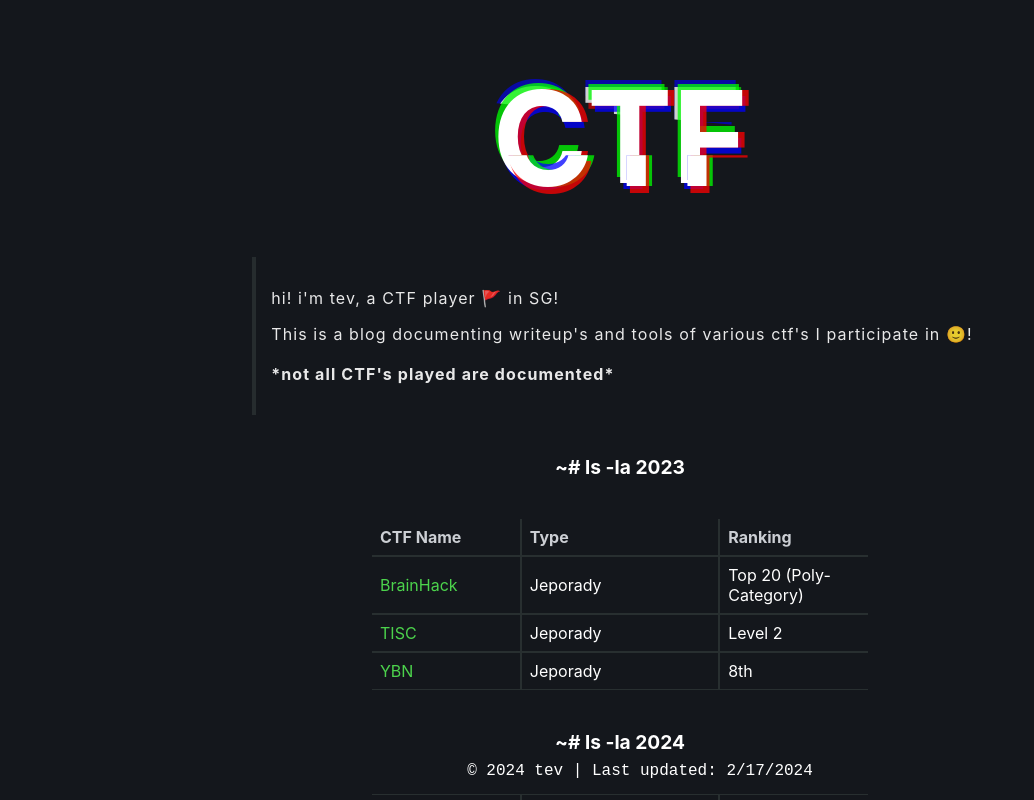
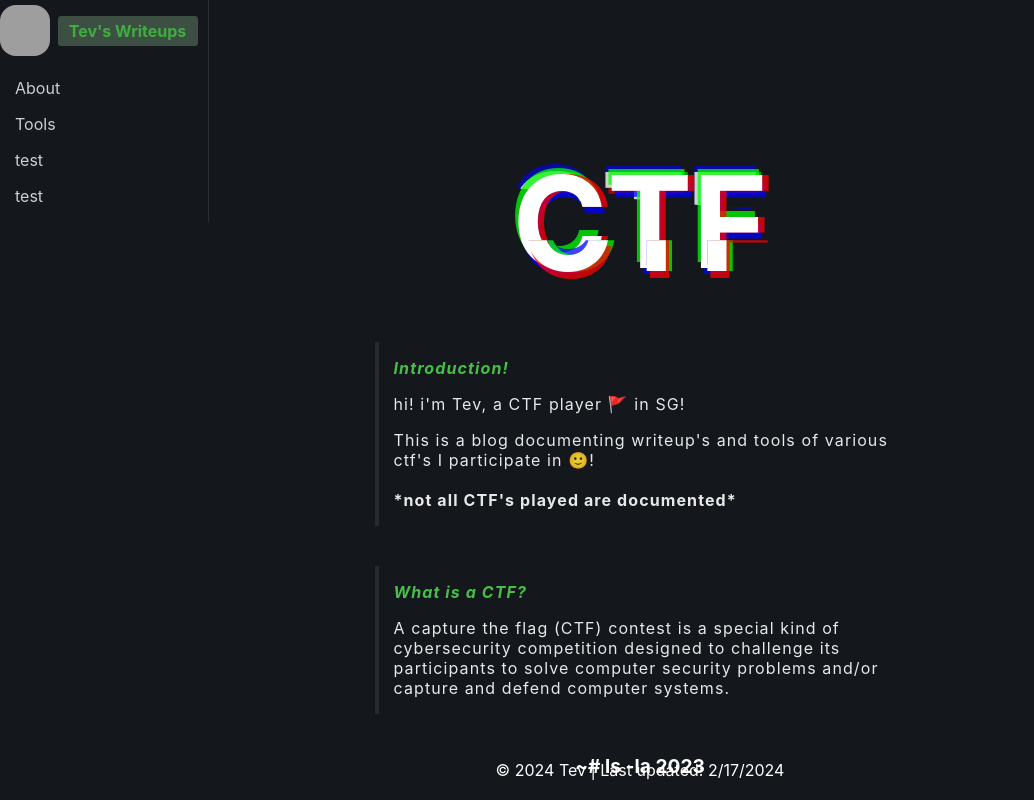
Before and after one commit to trevelling/CTF, a Next.js app: page / in a window 1280 px wide. Shown: the top 800 px of the page, without its empty margins (0-1034 px from the left). Built offline with nearby package versions, Linux system fonts and the light colour scheme; grey boxes are pictures that could not be loaded.

Commit message:
chore; clean up

```diff
--- a/app/about/page.jsx
+++ b/app/about/page.jsx
@@ -32,13 +32,26 @@ const AnimatedText = ({ text }) => {
             </div>
             <div className={styles.about}>
                 <p>
-                    hi! i'm tev, a CTF player 🚩 in SG!<br/>
+                    <strong><em style={{ color: "rgb(76, 211, 76)"}}>Introduction!</em></strong><br/>
+                </p>
+                <p>
+                    hi! i'm Tev, a CTF player 🚩 in SG!<br/>
                 </p>
                 <p>
                     This is a blog documenting writeup's and tools of various ctf's I
                     participate in 🙂!<br/>
                     <br/>
                     <strong>*not all CTF's played are documented*</strong>
+                </p>
+            </div>
+            <div className={styles.aboutCTF}>
+                <p>
+                    <strong><em style={{ color: "rgb(76, 211, 76)"}}>What is a CTF?</em></strong><br/>
+                </p>
+                <p>
+                A capture the flag (CTF) contest is a special kind of cybersecurity competition designed
+                to challenge its participants to solve computer security problems and/or capture
+                and defend computer systems.
                 </p>
             </div>
             <div className={styles.date2023}>
--- a/app/about/page.module.css
+++ b/app/about/page.module.css
@@ -3,9 +3,7 @@
     flex-direction: column;
     align-items: center;
     justify-content: center;
-    height: 100vh;
     position: relative;
-    margin-top: 170px;
 }
 
 /* Glitch animation for CTF header */
@@ -104,10 +102,10 @@
         0.025em 0.05em 0 rgba(0,0,255,0.75);
 }
 
-.about {
+.about, .aboutCTF {
     color: white;
     background-color: rgb(20, 23, 28);
-    padding: 15px;
+    padding-left: 15px;
     font-family: gitbook-content-font, -apple-system, BlinkMacSystemFont, "Segoe UI", Helvetica, Arial, sans-serif;
     font-weight: 400;
     letter-spacing: 1.1px;
@@ -116,7 +114,10 @@
     text-align: left;
     border-left: 4px solid rgb(40, 47, 48);
     margin: 20px;
+    width: 40%;
 }
+
+
 
 .date2023, .date2024 {
     font-family: gitbook-content-font, -apple-system, BlinkMacSystemFont, "Segoe UI", Helvetica, Arial, sans-serif;
@@ -153,10 +154,11 @@
 .table2023 th:last-child, .table2024 th:last-child,
 .table2023 td:last-child, .table2024 td:last-child {
     border-right: none;
+
     width: 30%;
 }
-
-.table2023 th {
+.table2023 th,
+.table2024 th {
     border-top: none;
     color: rgb(204, 207, 212);
 }
--- a/app/globals.css
+++ b/app/globals.css
@@ -1,7 +1,6 @@
 body, html {
     margin: 0;
     padding: 0;
-    height: 105%;
+    height: 130%;
     background-color: rgb(20, 23, 28);
-    margin-right: 20px;
 }
--- a/app/layout.jsx
+++ b/app/layout.jsx
@@ -14,6 +14,7 @@ export default function RootLayout({ children }) {
       </Head>
       <body>
         <Info />
+        <Sidebar />
         {children}
       </body>
     </html>
--- a/app/ui/info.jsx
+++ b/app/ui/info.jsx
@@ -18,7 +18,7 @@ export default function Info() {
         target="_blank"
         rel="noopener noreferrer"
       >
-        &copy; {new Date().getFullYear()} tev | Last updated:{" "}
+        &copy; {new Date().getFullYear()} Tev | Last updated:{" "}
         {new Date(document.lastModified).toLocaleDateString()}
       </a>
     </footer>
--- a/app/ui/info.module.css
+++ b/app/ui/info.module.css
@@ -3,7 +3,7 @@
     bottom: 0;
     width: 100%;
     color: white;
-    font-family: 'Courier New', Courier, monospace;
+    font-family: gitbook-content-font, -apple-system, BlinkMacSystemFont, "Segoe UI", Helvetica, Arial, sans-serif;
     text-align: center;
     text-decoration: none;
     padding-bottom: 20px;
--- a/app/ui/sidebar.jsx
+++ b/app/ui/sidebar.jsx
@@ -14,9 +14,13 @@ const sideBarItems = [
         href: "/tools",
     },
     {
-        name: "CTF",
-        href: "/ctf",
-    }
+        name: "test",
+        href: "/tools",
+    },
+    {
+        name: "test",
+        href: "/tools",
+    },
 ];
 
 export default function Sidebar() {
@@ -32,7 +36,7 @@ export default function Sidebar() {
                         className={styles.sideBarLogo}
                         alt="logo"
                     />
-                    <p className={styles.sideBarLogoName}>MENU</p>
+                    <p className={styles.sideBarLogoName}>Tev's Writeups</p>
                 </div>
                 <div className={styles.sideBarList}>
                     {sideBarItems.map(({ name, href }) => (
--- a/app/ui/sidebar.module.css
+++ b/app/ui/sidebar.module.css
@@ -1,23 +1,18 @@
-.sideBarContainer{
-    height: 100vh;
-}
-
 .sideBar{
     width: 13rem;
     border-right: 1px solid rgb(40, 47, 48);
-    padding: 1rem;
     transition: all 0.3s cubic-bezier(0.175, 0.885, 0.32, 1.275);
     border-right-color: rgb(43, 46, 57);
     border-right-width: 1px;
     overflow-y: auto;
+    position: relative;
 }
 
 .sideBarTop{
     display: flex;
     align-items: center;
-    gap: 1rem;
+    gap: 0.5rem;
     padding-bottom: 1rem;
-    margin-bottom: 1rem;
     background-color: rgb(20, 23, 28);
 }
 
@@ -36,6 +31,7 @@
 
 .sideBarItem {
     margin-bottom: 1rem;
+    padding-left: 15px;
 }
 
 .sideBarLink{
@@ -44,25 +40,27 @@
     font-size: 1.5rem;
     text-decoration: none;
     color: rgb(255, 255, 255);
-    padding: 0.6rem;
     border-radius: 0.8rem;
 }
 
 .sideBarIcon{
     font-size: 1.2rem;
-    margin-right: 0.5rem;
 }
 
 .sideBarName{
     font-family: gitbook-content-font, -apple-system, BlinkMacSystemFont, "Segoe UI", Helvetica, Arial, sans-serif;
-    font-size: 1.5rem;
+    font-size: 1rem;
     color: rgb(204, 207, 212);
     text-decoration: none;
 }
 
-.sideBarLogoName{
-    font-size: 1.4rem;
-    font-weight: 600;
+.sideBarLogoName {
+    font-size: 1rem;
+    font-weight: 700;
     font-family: gitbook-content-font, -apple-system, BlinkMacSystemFont, "Segoe UI", Helvetica, Arial, sans-serif;
-    color: rgb(255, 255, 255);
+    color: rgb(76, 211, 76);
+    background-color: rgba(73, 98, 79, 0.952); /* Add a background color */
+    opacity: 0.8;
+    padding: 0.3rem 0.7rem; /* Add padding for better visibility */
+    border-radius: 0.2rem; /* Add border radius for rounded corners */
 }
```
Also changed, not shown: app/ctf/page.jsx (deleted, +0 -9 lines), app/ctf/page.module.css (deleted).
